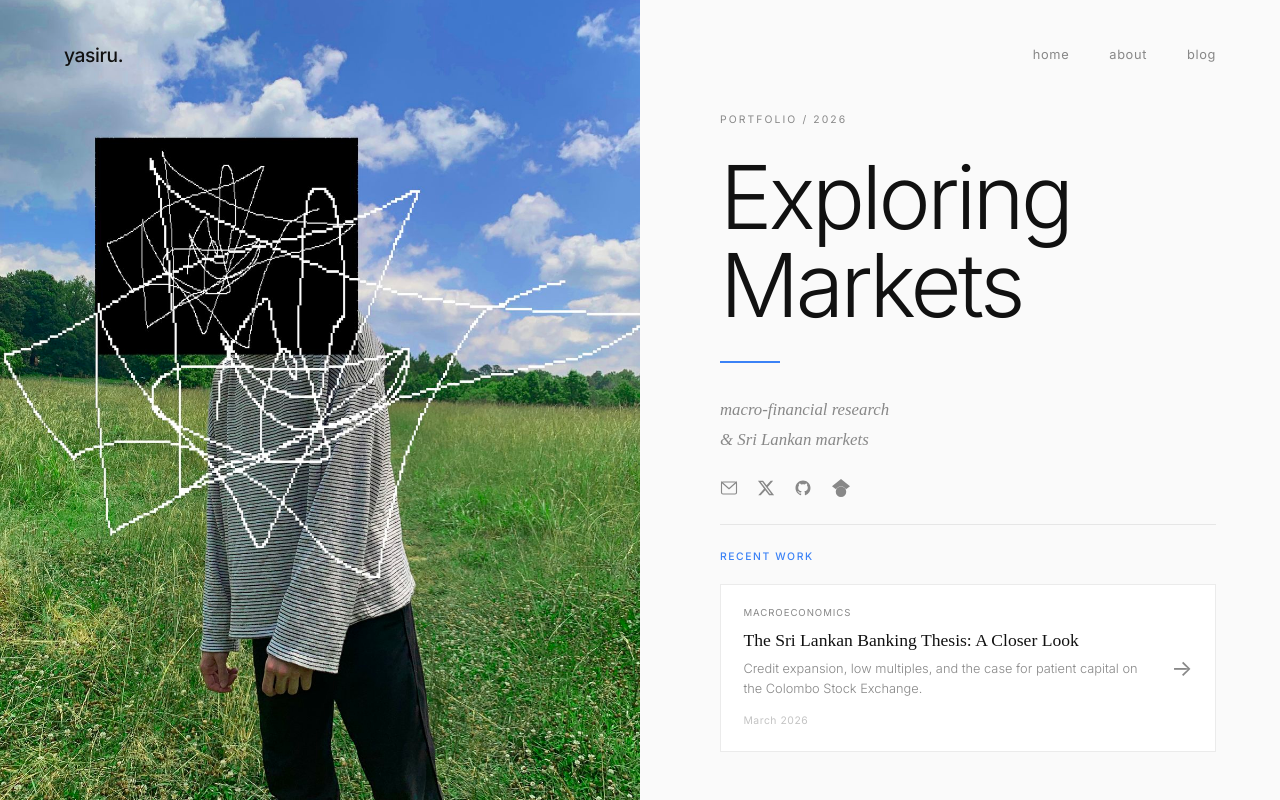
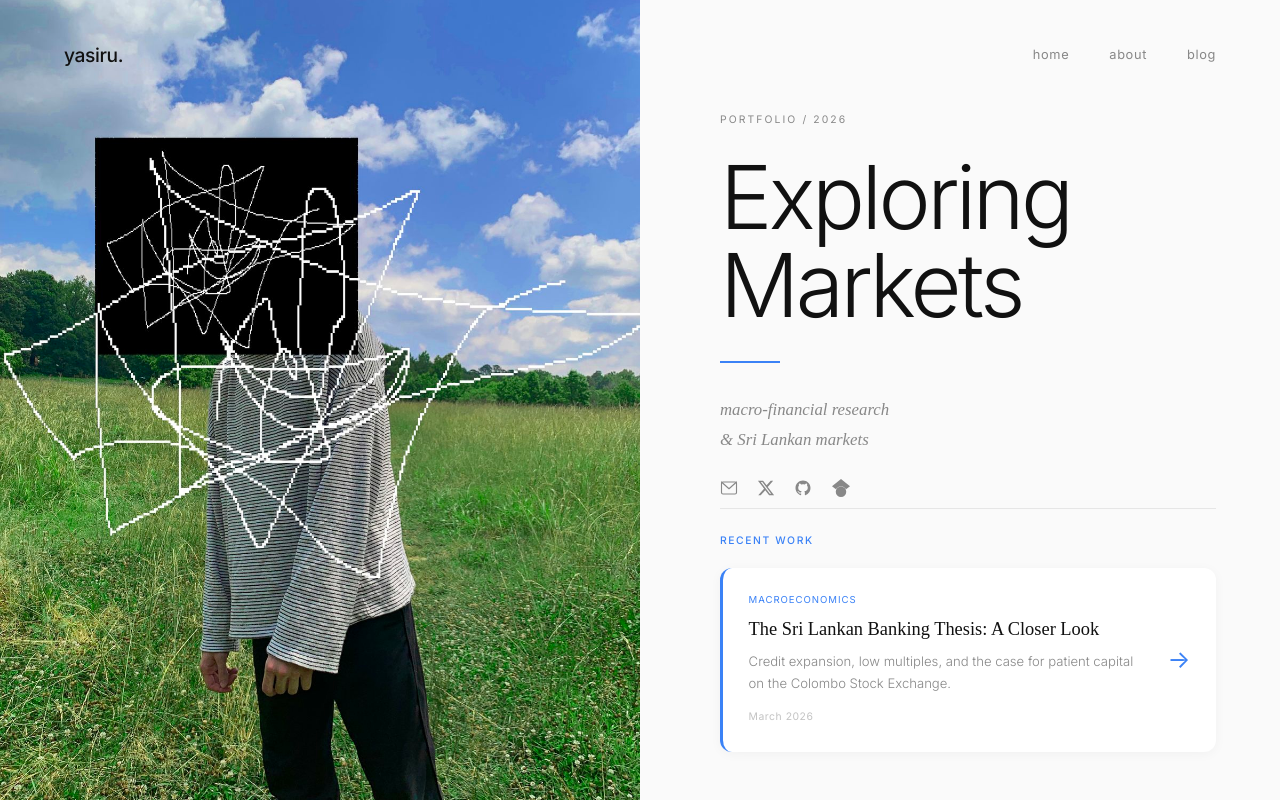
Before and after one commit to Yassa777/Yasiru-portfolio, a React (Vite) app: page / in a window 1280 px wide. Built offline with nearby package versions, Linux system fonts and the light colour scheme; a web font is replaced by a local one.

Commit message:
complete redesign 2

```diff
--- a/index.html
+++ b/index.html
@@ -2,7 +2,7 @@
 <html lang="en">
   <head>
     <meta charset="UTF-8" />
-    <link rel="icon" type="image/jpeg" href="/favicon.jpg" />
+    <link rel="icon" type="image/png" href="/favicon.png" />
     <meta name="viewport" content="width=device-width, initial-scale=1.0" />
     <title>Yasiru — Portfolio</title>
   </head>
--- a/src/components/Hero.css
+++ b/src/components/Hero.css
@@ -111,10 +111,12 @@
   display: block;
   text-decoration: none;
   color: inherit;
-  padding: 1.2rem 1.4rem;
-  border: 1px solid var(--color-border);
+  padding: 1.5rem 1.6rem;
+  border-radius: 12px;
   background: white;
-  transition: border-color 0.25s ease, box-shadow 0.25s ease;
+  border-left: 3px solid var(--color-accent);
+  box-shadow: 0 2px 12px rgba(0, 0, 0, 0.04);
+  transition: box-shadow 0.3s ease, transform 0.3s ease;
 }
 
 .hero-work-card-inner {
@@ -125,21 +127,20 @@
 }
 
 .hero-work-arrow {
-  font-size: 1.4rem;
-  color: var(--color-text-light);
-  transition: color 0.25s ease, transform 0.25s ease;
+  font-size: 1.5rem;
+  color: var(--color-accent);
+  transition: transform 0.3s ease;
   flex-shrink: 0;
 }
 
 @media (hover: hover) and (pointer: fine) {
   .hero-work-card:hover {
-    border-color: var(--color-accent);
-    box-shadow: 0 4px 20px rgba(59, 130, 246, 0.08);
+    transform: translateY(-2px);
+    box-shadow: 0 8px 30px rgba(59, 130, 246, 0.12);
   }
 
   .hero-work-card:hover .hero-work-arrow {
-    color: var(--color-accent);
-    transform: translateX(4px);
+    transform: translateX(6px);
   }
 }
 
@@ -148,27 +149,27 @@
   font-size: 0.6rem;
   letter-spacing: 0.1em;
   text-transform: uppercase;
-  color: var(--color-text-light);
+  color: var(--color-accent);
   display: block;
-  margin-bottom: 0.5rem;
+  margin-bottom: 0.6rem;
 }
 
 .hero-work-title {
   font-family: var(--font-poly);
-  font-size: 1.1rem;
+  font-size: 1.15rem;
   font-weight: 400;
   line-height: 1.4;
   color: var(--color-text);
-  margin-bottom: 0.4rem;
+  margin-bottom: 0.5rem;
 }
 
 .hero-work-excerpt {
   font-family: var(--font-sans);
-  font-size: 0.8rem;
+  font-size: 0.82rem;
   font-weight: 300;
   color: var(--color-text-light);
-  line-height: 1.6;
-  margin-bottom: 0.4rem;
+  line-height: 1.65;
+  margin-bottom: 0.5rem;
 }
 
 .hero-work-date {
```
Also changed, not shown: public/favicon.png (added).
